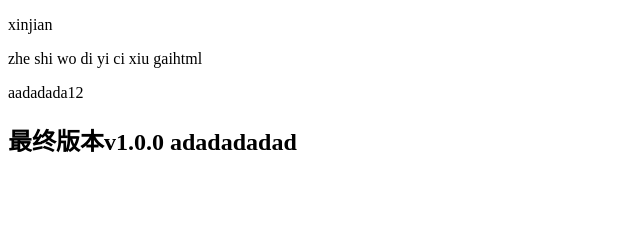
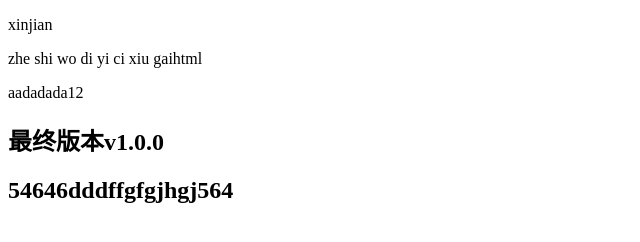
Before and after one commit to Gyoten292/cangku1, a plain HTML site: page index.html in a window 1280 px wide. Shown: the whole page, without its empty margins (0-640 px from the left). Drawn offline with Linux system fonts and the light colour scheme.

Commit message:
sb ci xiu gai

```diff
--- a/index.html
+++ b/index.html
@@ -10,7 +10,8 @@
 		<p>xinjian</p>
 		<p>zhe shi wo di yi ci xiu gaihtml</p>
 		<p>aadadada12</p>
-		<h2>最终版本v1.0.0 adadadadad</h2>
+		<h2>最终版本v1.0.0</h2>
+		<h2>54646dddffgfgjhgj564</h2>
 	</div>
 </body>
 </html>
```
